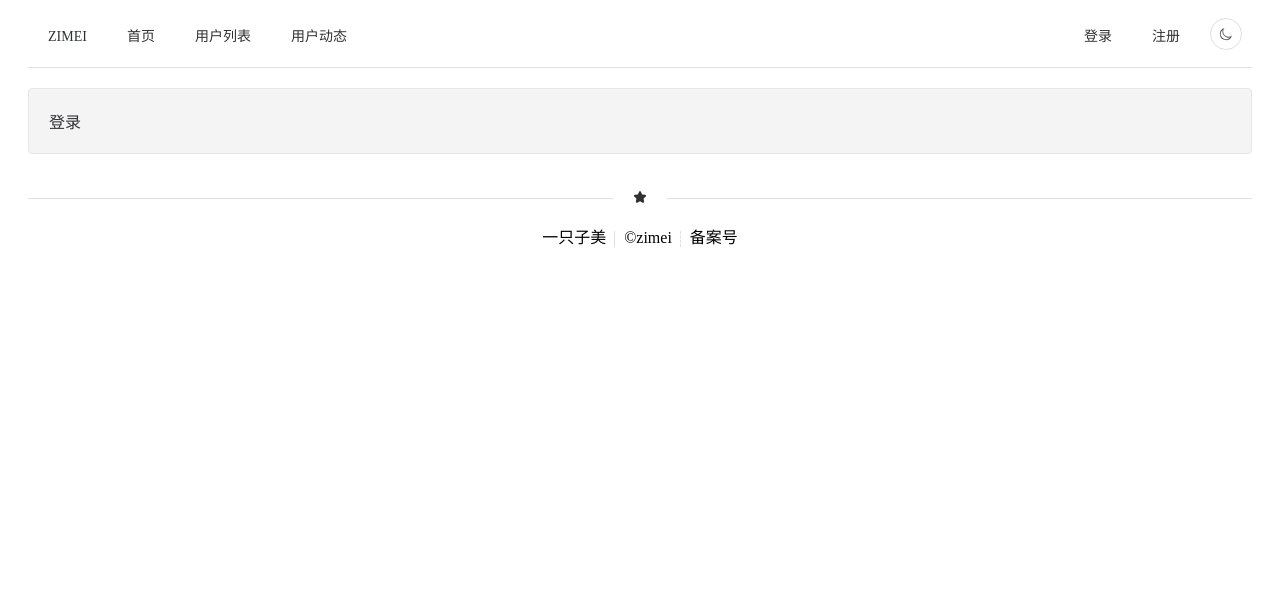
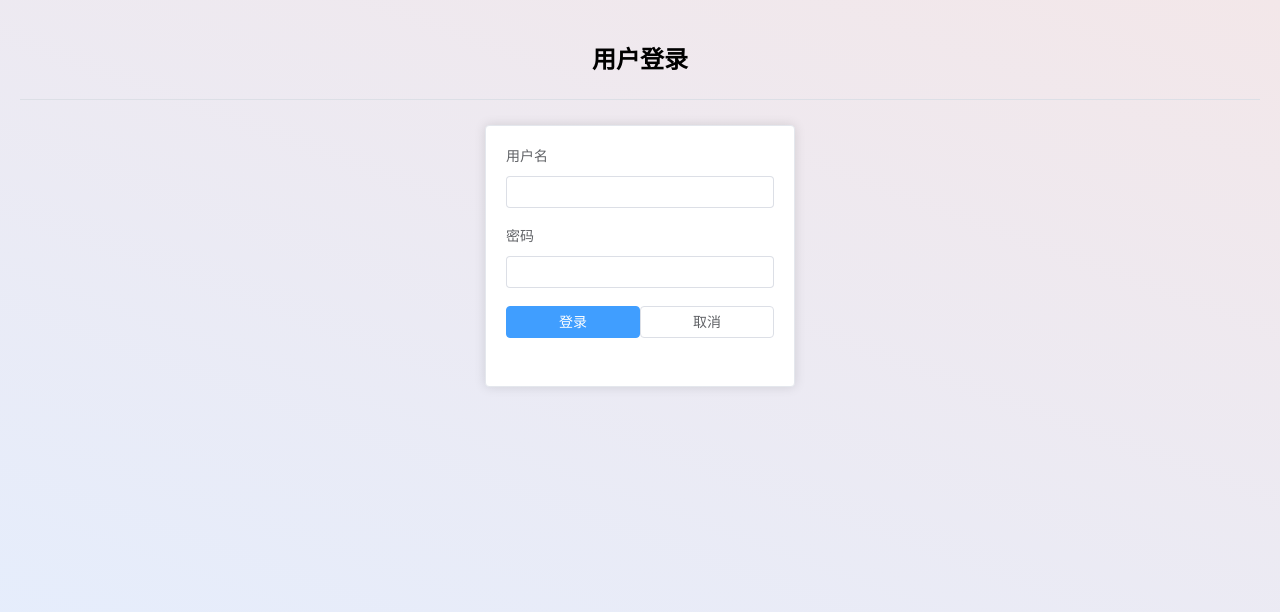
Before and after one commit to zimei11/MyBlogSpaceFinal, a Vue app: page /login in a window 1280 px wide. Shown: the top 612 px of the page. Built offline with nearby package versions, Linux system fonts and the light colour scheme.

Commit message:
删除html内边框，添加contain外边框。添加登录界面

```diff
--- a/src/components/ContentBase.vue
+++ b/src/components/ContentBase.vue
@@ -43,4 +43,8 @@ import TopMenuVue from './Menu/TopMenu.vue';
 .box-card {
     width: 480px;
 }
+
+.el-container{
+    margin:8px;
+}
 </style>
--- a/src/components/Menu/TopMenu.vue
+++ b/src/components/Menu/TopMenu.vue
@@ -44,7 +44,7 @@ const handleSelect = (key, keyPath) => {
 }
 </script>
 
-<style>
+<style scoped>
 .flex-grow {
   flex-grow: 1;
 }
--- a/src/css/commen_css.css
+++ b/src/css/commen_css.css
@@ -1,4 +1,4 @@
-/*.html,body{*/
+html,body{
     /* background-color: #f2f2f5; */
         /* background-image: url('https://img.zimei.xyz/202207101321009.jpg');
         background-position-x: initial;
@@ -8,7 +8,14 @@
         background-clip: initial;
         background-color: white;
         background-size: 100% 100%; */
-/* } */
+        height: 100%;
+        margin: 0px;
+        padding: 0px;
+ }
+
+ #app{
+    height: 100%;
+ }
 
 .el-alert {
     margin-bottom: 20px;
--- a/src/main.js
+++ b/src/main.js
@@ -4,8 +4,8 @@ import router from './router'
 import store from './store'
 import ElementPlus from 'element-plus'
 import 'element-plus/dist/index.css'
+import 'element-plus/theme-chalk/dark/css-vars.css'
 import '@/css/commen_css.css'
-import 'element-plus/theme-chalk/dark/css-vars.css'
 
 createApp(App)
     .use(store)
--- a/src/views/LoginView.vue
+++ b/src/views/LoginView.vue
@@ -1,9 +1,75 @@
 <template>
-<ContentBaseVue>
-    登录
-</ContentBaseVue>
+    <div class="common-layout">
+
+        <el-container>
+
+            <el-main>
+                <h1 style="text-align:center;">用户登录</h1>
+                <el-divider />
+                <el-row>
+                    <el-col :xs="6" :sm="8" :md="9">
+                        <div class="grid-content ep-bg-purple"></div>
+                    </el-col>
+                    <el-col :xs="12" :sm="8" :md="6">
+
+                        <el-card>
+                            <el-form :model="user" label-width="120px" label-position="top">
+                                <el-form-item label="用户名">
+                                    <el-input type="text" v-model="user.username" />
+                                </el-form-item>
+                                <el-form-item label="密码">
+                                    <el-input type="password" v-model="user.password" />
+                                </el-form-item>
+                                <el-form-item>
+                                    <el-col :xs="24" :sm="12">
+                                        <el-button class="botton" type="primary" @click="login" style="width:100%">登录
+                                        </el-button>
+                                    </el-col>
+                                    <el-col :xs="24" :sm="12">
+                                        <el-button class="botton" style="width:100%">取消</el-button>
+                                    </el-col>
+                                </el-form-item>
+                            </el-form>
+                        </el-card>
+                    </el-col>
+                    <el-col :xs="6" :sm="8" :md="9">
+                        <div class="grid-content ep-bg-purple"></div>
+                    </el-col>
+                </el-row>
+            </el-main>
+        </el-container>
+    </div>
 </template>
 
 <script setup>
-import ContentBaseVue from '@/components/ContentBase.vue';
+import { reactive } from 'vue'
+
+// do not use same name with ref
+const user = reactive({
+    username: '',
+    password: '',
+})
 </script>
+
+<style scoped>
+.botton {
+    margin-bottom: 10px;
+}
+
+.el-container {
+    height: 100%;
+}
+
+.el-main {
+    height: 100%;
+    background: linear-gradient(200deg, #f3e7e9, #e3eeff);
+}
+
+.common-layout {
+    height: 100%;
+}
+/* .el-card{
+    background-image: url('https://img.zimei.xyz/202207101321009.jpg');
+    background-size:100%;
+} */
+</style>
```
